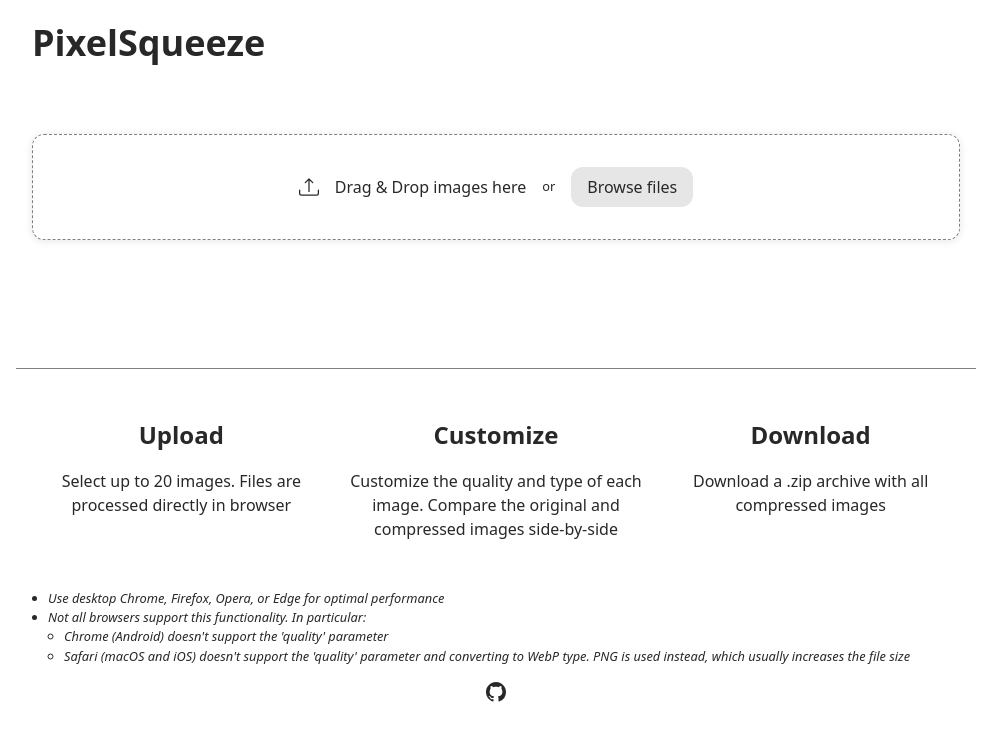
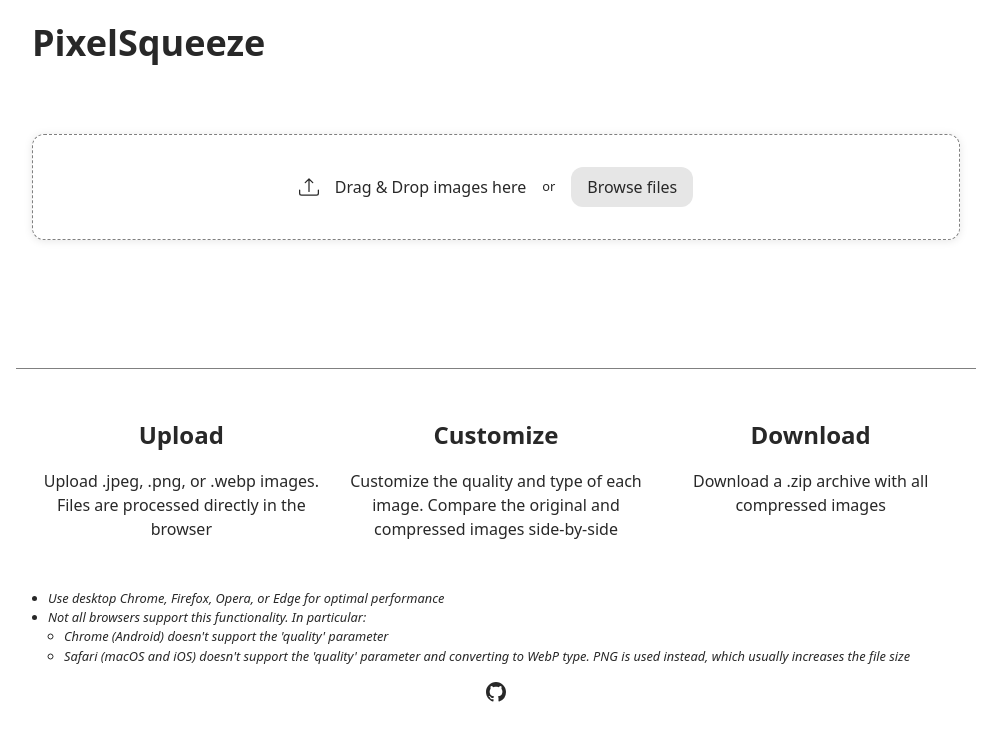
Before and after one commit to romanstetsyk/PixelSqueeze, a React (Create React App) app: page / in a window 1280 px wide. Shown: the top 740 px of the page, without its empty margins (144-1135 px from the left). Built offline with nearby package versions, Linux system fonts and the light colour scheme.

Commit message:
remove 20 files limitation

```diff
--- a/src/components/App/App.jsx
+++ b/src/components/App/App.jsx
@@ -99,7 +99,7 @@
         >
           <Card
             title="Upload"
-            text="Select up to 20 images. Files are processed directly in browser"
+            text="Upload .jpeg, .png, or .webp images. Files are processed directly in the browser"
           />
           <Card
             title="Customize"
```
